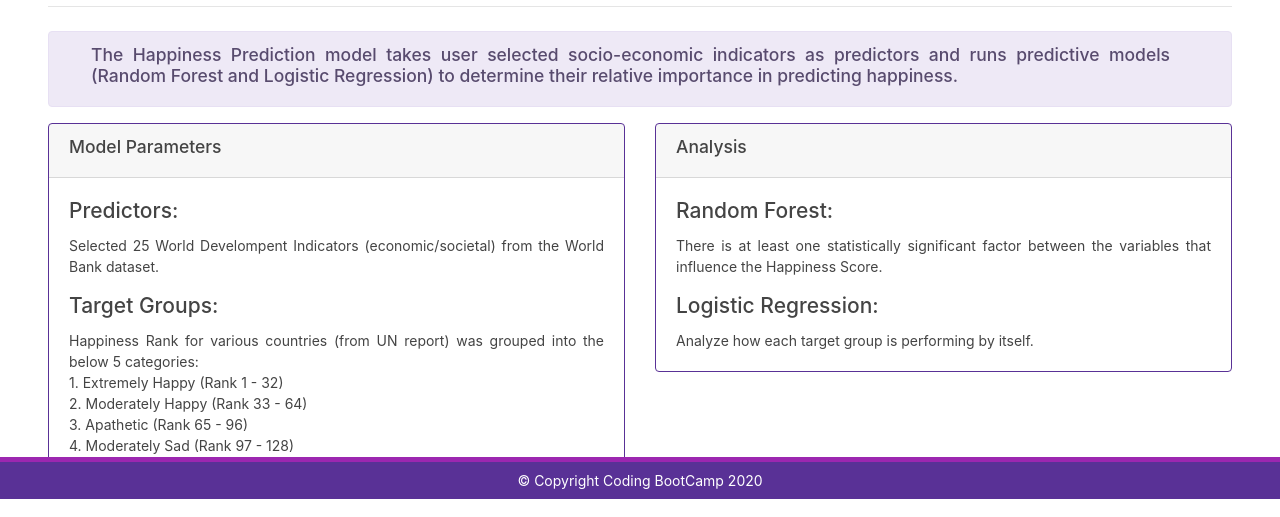
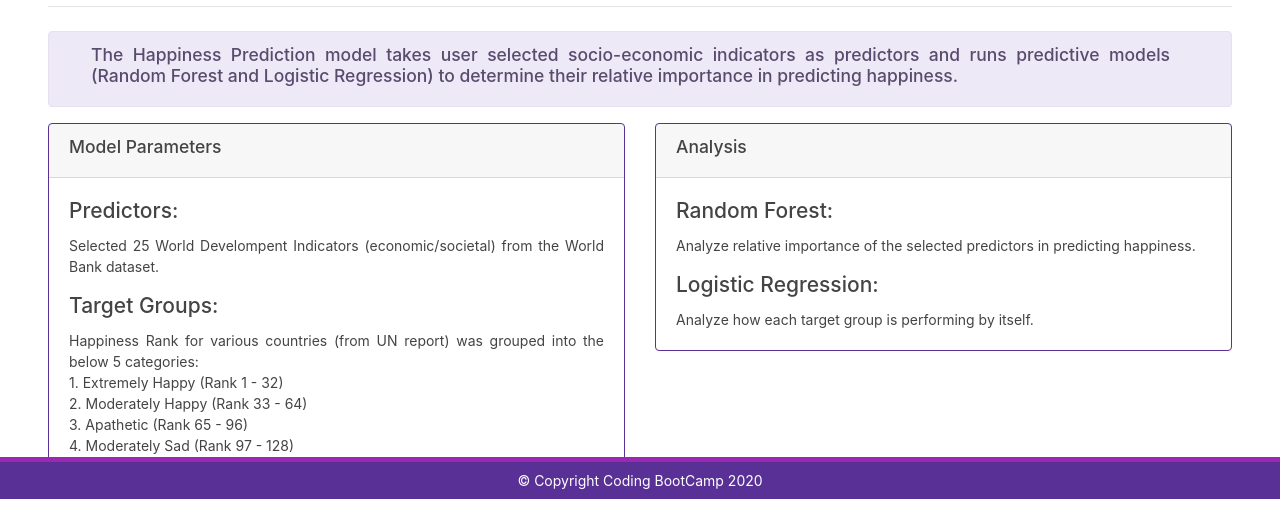
Before and after one commit to SwatiSSwain/SwatiSSwain-REP-Project-Three, a Flask app: page /predict-happiness in a window 1280 px wide. Shown: the part 301-818 px from the top of the page. Run offline with Flask 2, Linux system fonts and the light colour scheme; data that the repository does not hold is empty; parts of the project's set-up code (start-up, migrations or seed data) failed here and were passed over; some libraries are stand-ins or nearby versions.

Commit message:
uploading model page change

```diff
--- a/templates/predict-happiness.html
+++ b/templates/predict-happiness.html
@@ -123,8 +123,8 @@
                 <div class="card-header"><h5>Analysis</h5></div>
                 <div class="card-body">
                   <h4 class="card-title">Random Forest:</h4>
-                  <p class="card-text text-justify">There is at least one statistically significant factor
-                    between the variables that influence the Happiness Score. </p>
+                  <p class="card-text text-justify">Analyze relative importance of the selected predictors in predicting
+                    happiness. </p>
                     <h4 class="card-title">Logistic Regression:</h4>
                   <p class="card-text text-justify">Analyze how each target group is performing by itself. </p>
 
```
